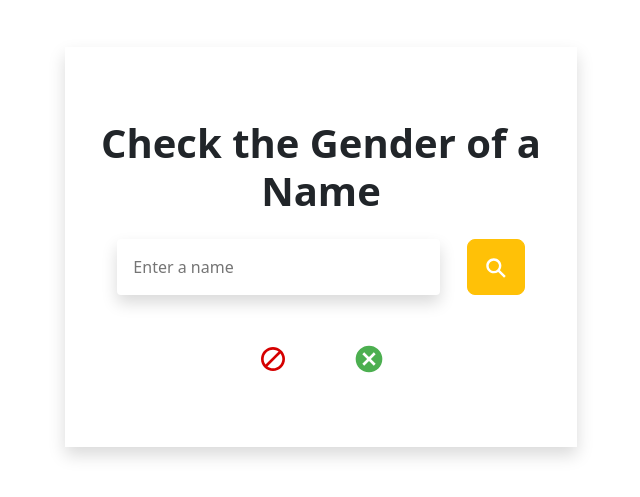
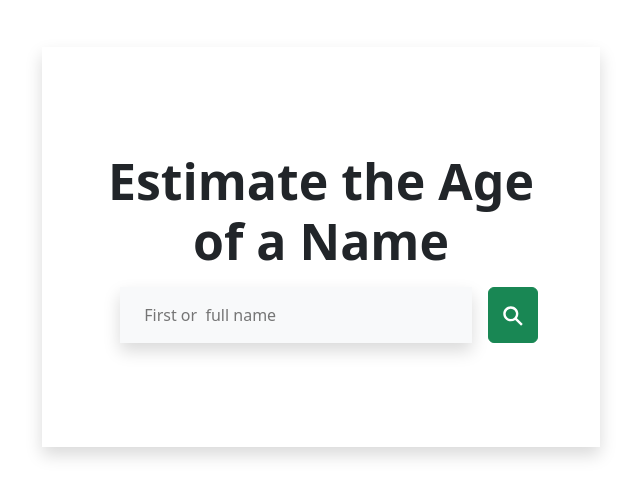
Before and after one commit to Deelolade/Thirty-days-commit-challenge, a React (Vite) app: page / in a window 1280 px wide. Shown: the part 153-650 px from the top of the page, without its empty margins (319-959 px from the left). Built offline with nearby package versions, Linux system fonts and the light colour scheme.

Commit message:
Agify.Io created

```diff
--- a/src/App.jsx
+++ b/src/App.jsx
@@ -7,6 +7,7 @@ import { QueryClient,QueryClientProvider } from '@tanstack/react-query'
 import Intervals from './components/Intervals'
 import Genderize from './components/Genderize'
 import State from './components/State'
+import Agify from './components/Agify'
 
 const client = new QueryClient ({
   defaultOptions : {
@@ -23,7 +24,8 @@ const App = () => {
       {/* <Events /> */}
       {/* <Axios/> */}
       {/* <Intervals/> */}
-      <Genderize/>
+      {/* <Genderize/> */}
+      <Agify/>
       </div>
     </QueryClientProvider>
   )
--- /dev/null
+++ b/src/components/Agify.jsx
@@ -0,0 +1,74 @@
+import React, { useState } from 'react'
+import '../css/Agify.css'
+import { useQuery } from '@tanstack/react-query'
+import { IoSearchSharp } from "react-icons/io5";
+import Axios from 'axios';
+import Skeleton from 'react-loading-skeleton';
+import 'react-loading-skeleton/dist/skeleton.css';
+const Agify = () => {
+    const [inputValue, setInputValue] = useState('')
+    const { data: UserAge, isLoading, isError, refetch } = useQuery({
+        queryKey: ["users", inputValue],
+        queryFn: async () => {
+            if (!inputValue) throw new Error('No name provided'); // Prevent empty API calls
+            try {
+                const response = await Axios.get(`https://api.agify.io?name=${inputValue}`);
+                return response.data; // Return the response data
+            } catch (error) {
+                console.error("Error making API request:", error); // Log any errors during the request
+                throw error; // Rethrow the error to be caught by react-query
+            }
+        },
+        enabled: false,
+        onSuccess: (data) => {
+            console.log("Data fetched successfully", data)
+        },
+        onError: (error) => {
+            console.log("Data not fetched ", error)
+        }
+    })
+    const handleSubmit = () => {
+        if (!inputValue) {
+            alert('Please enter a name');
+            return;
+        }
+        refetch(); // Trigger the query
+    };
+    return (
+        <div className='container fluid d-flex'>
+            <div className="main-container d-flex bg-white shadow shadow-5">
+                <h1 className='fw-bolder  mb-3 text-center'>Estimate the Age <br /> of a Name</h1>
+                <div className="top d-flex justify-content-center">
+                    <input type="text"
+                        value={inputValue}
+                        placeholder='First or  full name'
+                        onChange={(e) => setInputValue(e.target.value)}
+                        className='bg-light px-4 py-3 shadow shadowed mx-3'
+                    />
+                    <button onClick={handleSubmit} className='btn btn-success'>
+                        <IoSearchSharp className='text-white fs-4 icon ' />
+                    </button>
+                </div>
+                {isLoading ? (
+                    <div className='mt-4'>
+                        {/* Show skeleton loader */}
+                        <Skeleton height={30} width={300} />
+                    </div>
+                ) : UserAge ? (
+                    <div className="text-center fs-5 mt-4">
+                        <p>The predicted age for <span className='fw-bolder text-decoration-underline text-success'>{inputValue}</span> is <span className='fw-bolder text-decoration-underline text-success'>{UserAge.age}</span>, <br />based on <span className='fw-bolder text-decoration-underline text-success'>{UserAge.count}</span> people with this name.</p>
+                    </div>
+                ) : (
+                    isError && (
+                        <div>
+                            <h1>Error</h1>
+                            <p>Something went wrong while fetching the data.</p>
+                        </div>
+                    )
+                )}
+            </div>
+        </div>
+    )
+}
+
+export default Agify
--- /dev/null
+++ b/src/css/Agify.css
@@ -0,0 +1,24 @@
+* {
+    margin: 0;
+    padding: 0;
+    box-sizing: border-box;
+}
+.container{
+    width: 100%;
+    min-height:100vh ;
+    justify-content: center;
+    align-items: center;
+}
+.main-container{
+    width: 50%;
+    height: 50vh;
+    justify-content: center;
+    align-items: center;
+    flex-direction: column;
+}
+.main-container h1{
+    font-size: 50px;
+}
+span:hover {
+    text-decoration: none;
+  }
```
